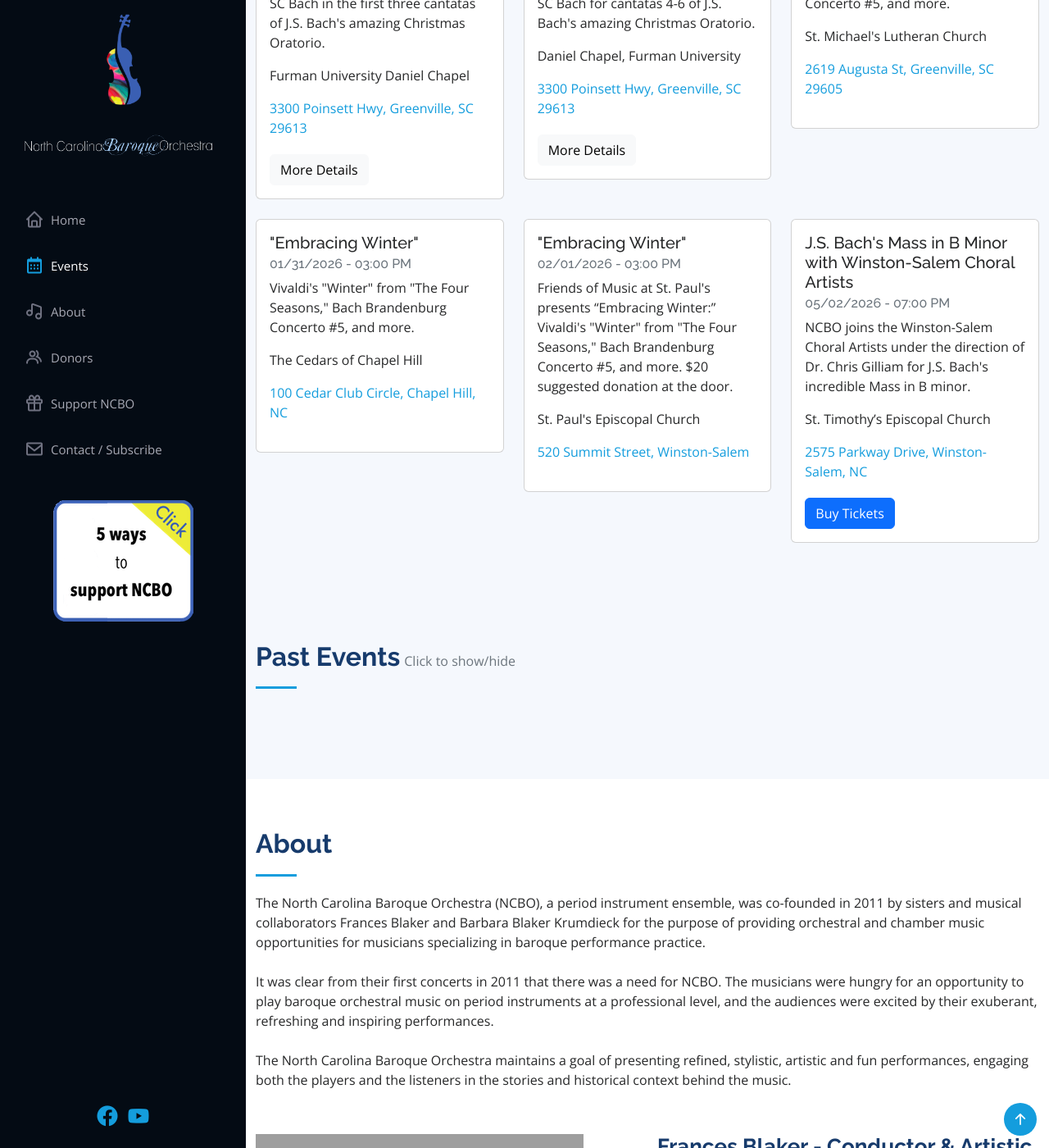
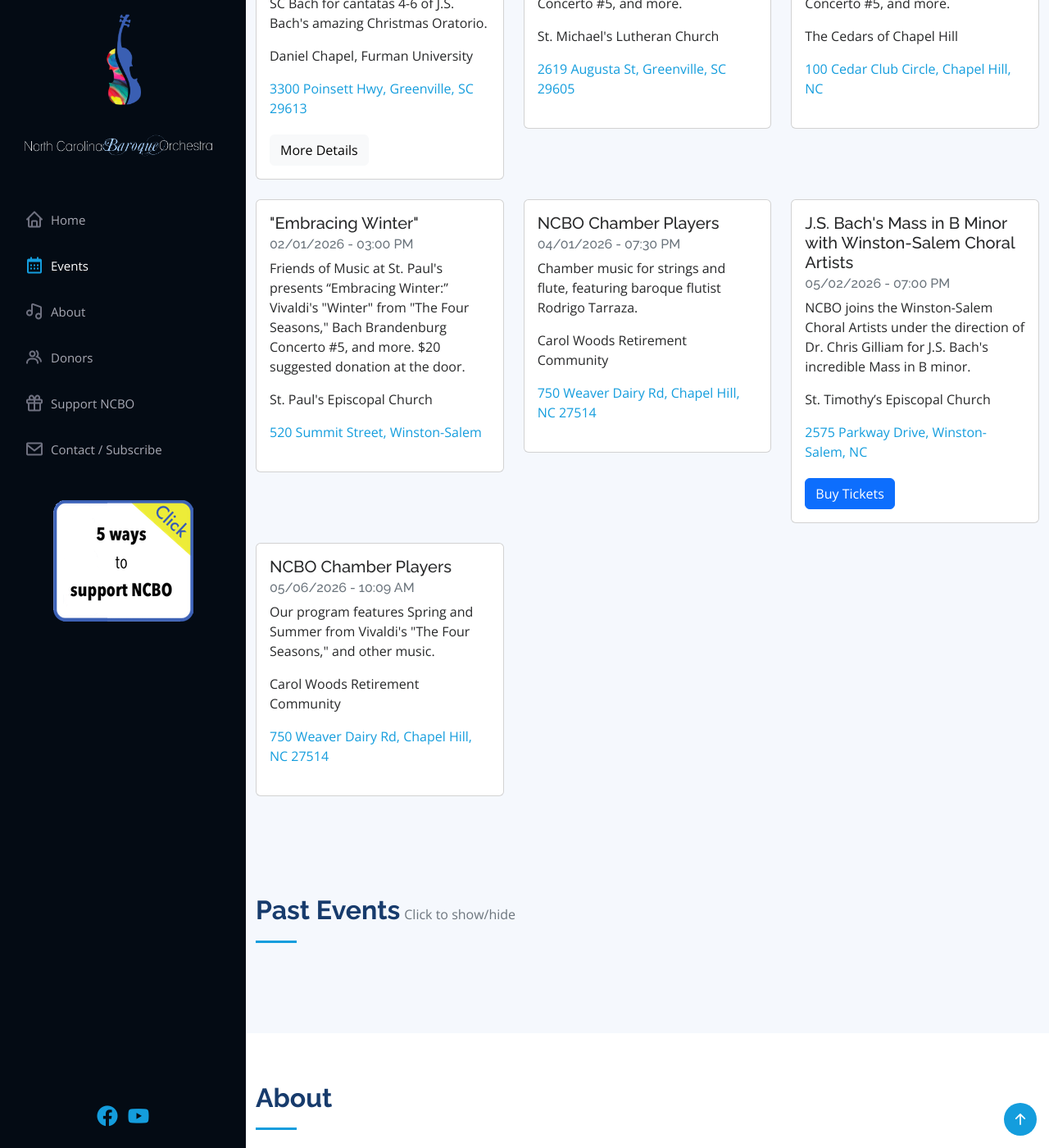
Before and after one commit to ncbaroqueorchestra/ncboweb, a Jekyll site: the page built from index.md, in a window 1280 px wide and 1400 px high, scrolled down 4737 px. Shown: the whole window at 82% size. Built offline with Jekyll 4.4.1, drawn with Linux system fonts in a browser that asks for light colours; comment, search, counter and statistics services are not loaded; some of the changed text lies outside the part shown; grey boxes are pictures that could not be loaded.

Commit message:
Updated NCBO events

```diff
--- a/_data/events.yml
+++ b/_data/events.yml
@@ -1,14 +1,3 @@
-- address: 426 Oakland Avenue, Rock Hill, SC
-  description: Giovanni Battista Pergolesi's most famous work, "Stabat Mater," performed
-    by the NCBO Chamber Players with special guests Sarah Lynch, soprano, and Charles
-    Humphries, countertenor.
-  eventdate: 09/05/2025
-  eventtime: 07:00 PM
-  heading: Pergolesi's "Stabat Mater" with special guests Sarah Lynch, soprano, and
-    Charles Humphries, countertenor
-  mapurl: https://maps.app.goo.gl/3qqBw8i4oKpH6kT3A
-  sortdate: 1757113200
-  venue: Grace Lutheran Church
 - address: 207 W John St, Matthews, NC 28105
   description: Giovanni Battista Pergolesi's most famous work, "Stabat Mater," performed
     by the NCBO Chamber Players with special guests Sarah Lynch,soprano,and Charles
@@ -291,6 +280,15 @@
   mapurl: https://maps.app.goo.gl/48WQR2oGMHj2TVnS6
   sortdate: 1769976000
   venue: St. Paul's Episcopal Church
+- address: 750 Weaver Dairy Rd, Chapel Hill, NC 27514
+  description: Chamber music for strings and flute, featuring baroque flutist Rodrigo
+    Tarraza.
+  eventdate: 04/01/2026
+  eventtime: 07:30 PM
+  heading: NCBO Chamber Players
+  mapurl: https://maps.app.goo.gl/cUGueQhASzMCn4U47
+  sortdate: 1775086200
+  venue: Carol Woods Retirement Community
 - address: 2575 Parkway Drive, Winston-Salem, NC
   description: NCBO joins the Winston-Salem Choral Artists under the direction of
     Dr. Chris Gilliam for J.S. Bach's incredible Mass in B minor.
@@ -301,3 +299,12 @@
   sortdate: 1777762800
   ticketurl: https://wschoralartists.org/tickets/
   venue: St. Timothy’s Episcopal Church
+- address: 750 Weaver Dairy Rd, Chapel Hill, NC 27514
+  description: Our program features Spring and Summer from Vivaldi's "The Four Seasons,"
+    and other music.
+  eventdate: 05/06/2026
+  eventtime: 10:09 AM
+  heading: NCBO Chamber Players
+  mapurl: https://maps.app.goo.gl/cUGueQhASzMCn4U47
+  sortdate: 1778076540
+  venue: Carol Woods Retirement Community
--- a/_data/past_events.yml
+++ b/_data/past_events.yml
@@ -1,3 +1,14 @@
+- address: 426 Oakland Avenue, Rock Hill, SC
+  description: Giovanni Battista Pergolesi's most famous work, "Stabat Mater," performed
+    by the NCBO Chamber Players with special guests Sarah Lynch, soprano, and Charles
+    Humphries, countertenor.
+  eventdate: 09/05/2025
+  eventtime: 07:00 PM
+  heading: Pergolesi's "Stabat Mater" with special guests Sarah Lynch, soprano, and
+    Charles Humphries, countertenor
+  mapurl: https://maps.app.goo.gl/3qqBw8i4oKpH6kT3A
+  sortdate: 1757113200
+  venue: Grace Lutheran Church
 - address: 164 Fairview Road, Mooresville, NC
   description: "Join the North Carolina Baroque Orchestra for an inspiring concert\
     \ of magnificent music by J.S. Bach, Vivaldi, Heinichen, and Boismortier. Artistic\
```
